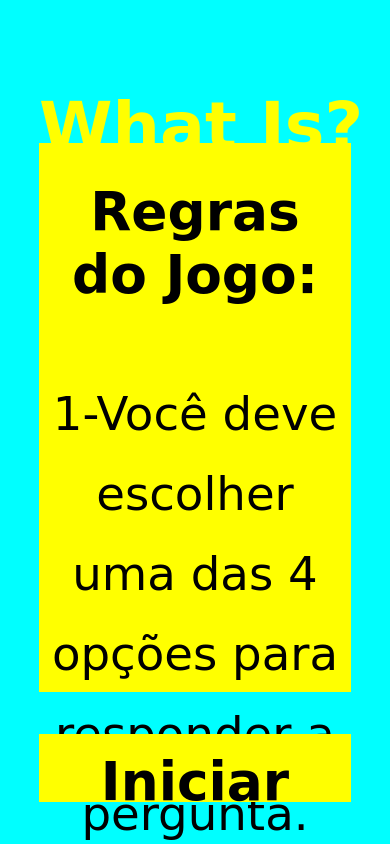
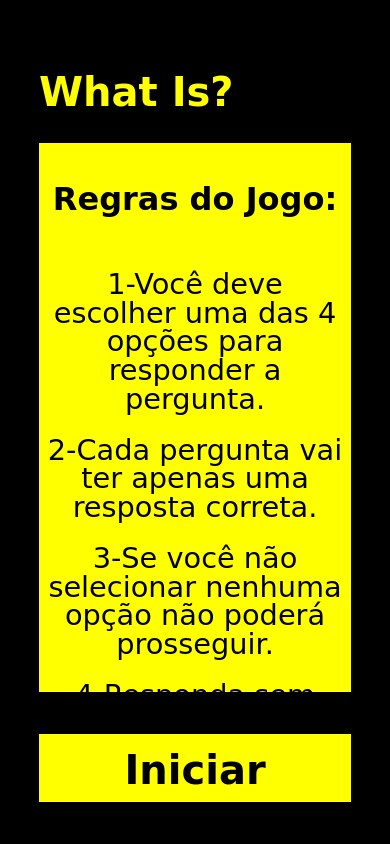
Before and after one commit to Roldezir/What-Is-The-Game, a plain HTML site: page index.html in a window 390 px wide. Shown: the top 844 px of the page. Drawn offline with Linux system fonts and the light colour scheme.

Commit message:
Atualização da responsividade-0.3

```diff
--- a/index.css
+++ b/index.css
@@ -94,14 +94,14 @@ body{
 @media screen and (max-width:1360px) {
 
     .titulo{
-        font-size: 30pt;
+        font-size: 200%;
         position: absolute;
         left: 10%;
         top: 5%;
     }
 
     .pergunta{
-        font-size: 28pt;
+        font-size: 200%;
     }
 
     .quadro{
@@ -112,8 +112,8 @@ body{
     }
 
     .opcao{
-        font-size: 25pt;
-        top: 10%;
+        font-size: 180%;
+        top: 8%;
     }
 
     .iniciar , .proximo , .tentarNovamente{
@@ -121,26 +121,22 @@ body{
         height: 8%;
         left: 10%;
         top: 87%;
-        font-size: 25pt;
+        font-size: 190%;
     }
 
 }
 
 @media screen and (max-width:768px) {
-    body{
-        font-size:smaller;
-        background-color: aqua
-    }
 
     .titulo{
-        font-size: 50pt;
+        font-size: 250%;
         position: absolute;
         left: 10%;
         top: 5%;
     }
 
     .pergunta{
-        font-size: 40pt;
+        font-size: 200%;
         margin: 3%;
     }
 
@@ -152,9 +148,11 @@ body{
     }
 
     .opcao{
-        font-size: 35pt;
-        top: 15%;
-        line-height: 60pt;
+
+        font-size: 180%;
+        top: 11%;
+        line-height: 100%;
+        margin-top:5% ;
     }
 
     .iniciar , .proximo , .tentarNovamente{
@@ -162,8 +160,10 @@ body{
         height: 8%;
         left: 10%;
         top: 87%;
-        font-size: 40pt;
+        font-size: 250%;
 
     }
-
+    .tentarNovamente{
+        font-size: 200%;
+    }
 }
```
